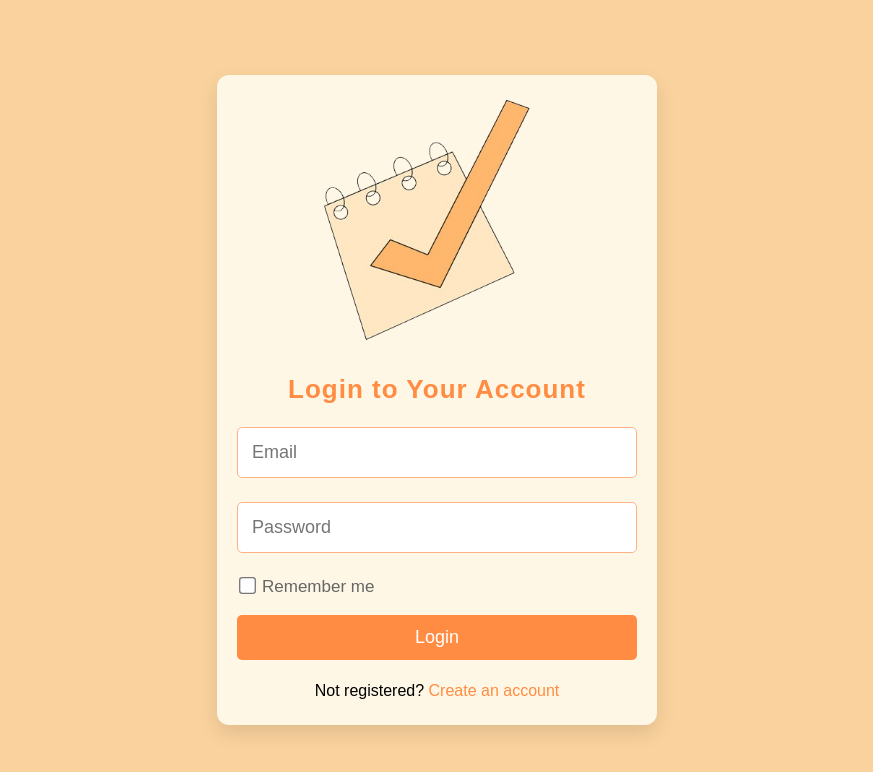
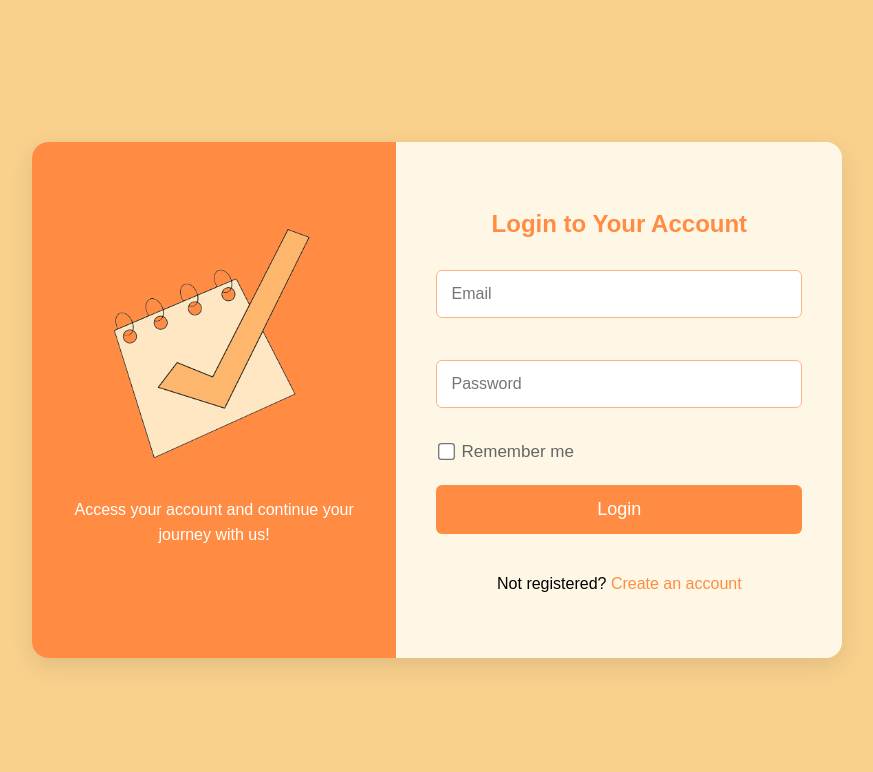
Before and after one commit to jennaohara28/CS4340, an Angular app in the folder frontend/: page /login in a window 1280 px wide. Shown: the top 772 px of the page, without its empty margins (203-1076 px from the left). Built offline with nearby package versions, Linux system fonts and the light colour scheme.

Commit message:
Formatted login page to be more visually appealing.

```diff
--- a/frontend/src/app/pages/login/login.component.css
+++ b/frontend/src/app/pages/login/login.component.css
@@ -1,84 +1,155 @@
-.logo {
-  text-align: center;
-  margin-bottom: -85px;
-  margin-top: -60px;
+* {
+  box-sizing: border-box;
 }
 
-.logo img {
-  width: 315px;
-  height: auto;
-  margin: 0 auto;
-  display: block;
-  padding: 0;
-}
-
-body {
+html, body {
   font-family: Poppins, sans-serif;
   background-color: #f9d29d;
   display: flex;
   justify-content: center;
   align-items: center;
-  height: 100vh;
+  min-height: 100vh;
   margin: 0;
+  animation: backgroundAnimation 5s ease-in-out infinite;
+}
+
+@keyframes backgroundAnimation {
+  0% {
+    background-color: #f9d18d;
+  }
+  50% {
+    background-color: #ffb570;
+  }
+  100% {
+    background-color: #f9d18d;
+  }
+}
+
+.login-wrapper {
+  background-color: #fff7e6;
+  display: flex;
+  justify-content: space-between;
+  align-items: stretch;
+  border-radius: 16px;
+  box-shadow: 0 8px 25px rgba(0, 0, 0, 0.1);
+  max-width: 900px;
+  width: 100%;
+  height: auto;
+}
+
+.login-left {
+  background-color: #ff8c42;
+  color: white;
+  width: 45%;
+  padding: 30px 40px;
+  display: flex;
+  flex-direction: column;
+  justify-content: center;
+  align-items: center;
+  border-radius: 16px 0 0 16px;
+}
+
+.login-left img {
+  width: 300px;
+  margin-bottom: 10px;
+  display: block;
+  margin-left: auto;
+  margin-right: auto;
+}
+
+.login-left p {
+  text-align: center;
+  font-size: 16px;
+  line-height: 1.6;
+  width: auto;
+  margin-top: 0;
+  margin-bottom: 0;
+  position: relative;
+  top: -80px;
+}
+
+.login-right {
+  width: 55%;
+  padding: 40px;
+  display: flex;
+  flex-direction: column;
+  justify-content: center;
+  border-radius: 0 16px 16px 0;
 }
 
 h2 {
+  font-size: 24px;
+  color: #ff8c42;
   text-align: center;
-  margin-bottom: 10px;
-  margin-top: 5px;
-  font-weight: 700;
-  color: #ff8c42;
-  font-size: 26px;
-  letter-spacing: 1px;
+  margin-bottom: 20px;
 }
 
-.login-container {
-  background-color: #fff7e6;
-  padding: 25px 20px;
-  border-radius: 12px;
-  box-shadow: 0 8px 20px rgba(0, 0, 0, 0.1);
-  width: 400px;
-  height: 600px;
-  text-align: center;
+.login-right form {
+  width: 100%;
 }
 
-.login-container input[type="email"],
-.login-container input[type="password"] {
+.login-right input[type="email"],
+.login-right input[type="password"] {
   width: 100%;
   padding: 14px;
   margin: 12px 0;
   border: 1px solid #ffb385;
-  border-radius: 5px;
-  box-sizing: border-box;
-  font-size: 18px;
-  transition: border-color 0.3s ease;
+  border-radius: 6px;
+  font-size: 16px;
+  transition: border-color 0.3s ease, box-shadow 0.3s ease;
 }
 
-.login-container input[type="email"]:focus,
-.login-container input[type="password"]:focus {
+.login-right input[type="email"]:focus,
+.login-right input[type="password"]:focus {
   border-color: #ff8c42;
+  box-shadow: 0 0 8px rgba(255, 140, 66, 0.5);
   outline: none;
 }
 
-.login-container input[type="submit"] {
+.error {
+  color: #ff4d4d;
+  font-size: 13px;
+  margin-top: -10px;
+  margin-bottom: 10px;
+  min-height: 18px;
+  line-height: 18px;
+  visibility: hidden;
+  opacity: 0;
+  transition: visibility 0.4s ease, opacity 0.4s ease;
+}
+
+.login-right input[type="email"].ng-invalid.ng-touched ~ .email-error,
+.login-right input[type="password"].ng-invalid.ng-touched ~ .password-error {
+  visibility: visible;
+  opacity: 1;
+}
+
+.login-right input[type="email"].ng-valid.ng-touched ~ .email-error,
+.login-right input[type="password"].ng-valid.ng-touched ~ .password-error {
+  visibility: hidden;
+  opacity: 0;
+}
+
+.login-right input[type="submit"] {
   width: 100%;
-  padding: 12px;
+  padding: 14px;
   background-color: #ff8c42;
   color: white;
   border: none;
-  border-radius: 5px;
+  border-radius: 6px;
   cursor: pointer;
   font-size: 18px;
-  margin-bottom: -20px;
-  margin-top: 10px;
-  transition: background-color 0.3s ease;
+  margin-top: 15px;
+  transition: background-color 0.3s ease, transform 0.3s ease, box-shadow 0.3s ease;
 }
 
-.login-container input[type="submit"]:hover {
+.login-right input[type="submit"]:hover {
   background-color: #e67335;
+  transform: scale(1.05);
+  box-shadow: 0 6px 15px rgba(0, 0, 0, 0.2);
 }
 
-.login-container .remember-me {
+.login-right .remember-me {
   display: flex;
   align-items: center;
   justify-content: start;
@@ -92,37 +163,36 @@ h2 {
   color: #666;
 }
 
-.login-container .remember-me input {
+.login-right .remember-me input {
   margin-right: 5px;
   margin-top: 5px;
   transform: scale(1.3);
 }
 
-.login-container .not-registered {
+.login-right .not-registered {
   text-align: center;
-  margin-top: 35px;
+  margin-top: 25px;
 }
 
-.login-container .not-registered a {
+.login-right .not-registered a {
   color: #ff8c42;
   text-decoration: none;
   font-size: 16px;
 }
 
-.login-container .not-registered a:hover {
+.login-right .not-registered a:hover {
   text-decoration: underline;
 }
 
-.error {
-  color: #ff4d4d;
-  font-size: 14px;
-  margin-top: -5px;
-  margin-bottom: 10px;
-}
+@media screen and (max-width: 800px) {
+  .login-wrapper {
+    flex-direction: column;
+    height: auto;
+  }
 
-@media screen and (max-width: 400px) {
-  .login-container {
+  .login-left, .login-right {
     width: 100%;
     padding: 20px;
+    border-radius: 16px 16px 0 0;
   }
 }
--- a/frontend/src/app/pages/login/login.component.html
+++ b/frontend/src/app/pages/login/login.component.html
@@ -1,24 +1,23 @@
-    <div class="login-container">
+<div class="login-wrapper">
 
-      <!-- Logo -->
-      <div class="logo">
-        <img src="assets/images/logo.png" alt="Logo"> <!-- Adjust the path to your logo -->
+  <!-- Left Column for Visuals -->
+  <div class="login-left">
+    <img src="assets/images/logo.png" alt="Logo">
+    <p>Access your account and continue your journey with us!</p>
   </div>
 
+  <!-- Right Column for Form -->
+  <div class="login-right">
     <h2>Login to Your Account</h2>
     <form (ngSubmit)="login()">
 
       <!-- Email Field -->
       <input type="email" id="email" [(ngModel)]="email" name="email" placeholder="Email" #emailInput="ngModel" required>
-        <div *ngIf="emailInput.invalid && emailInput.touched" class="error">
-          Email is required.
-        </div>
+      <div class="error email-error">Email is required.</div>
 
       <!-- Password Field -->
       <input type="password" id="password" [(ngModel)]="password" name="password" placeholder="Password" #passwordInput="ngModel" required>
-        <div *ngIf="passwordInput.invalid && passwordInput.touched" class="error">
-          Password is required.
-        </div>
+      <div class="error password-error">Password is required.</div>
 
       <!-- Remember Me Checkbox -->
       <div class="remember-me">
@@ -40,3 +39,4 @@
       <p>Not registered? <a routerLink="/register">Create an account</a></p>
     </div>
   </div>
+</div>
```
Lines whose indentation alone changed are shown as unchanged.
